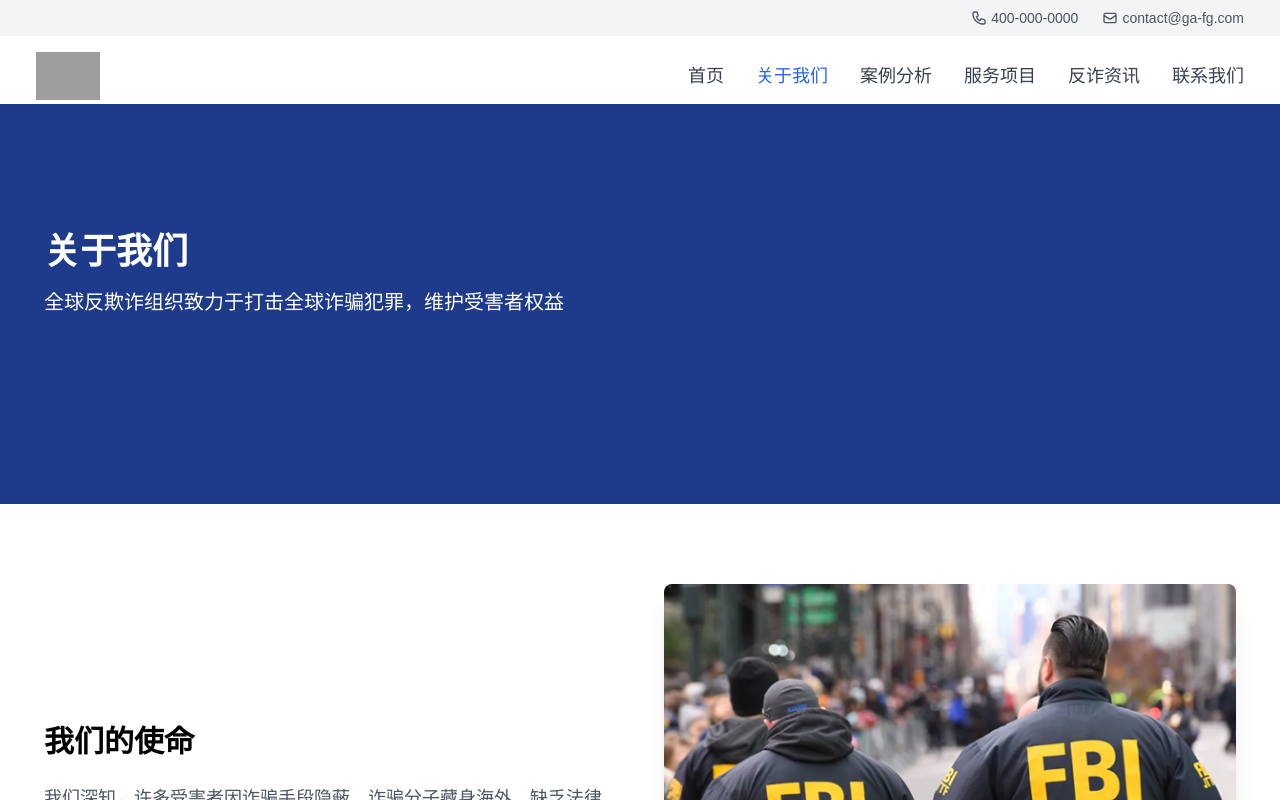
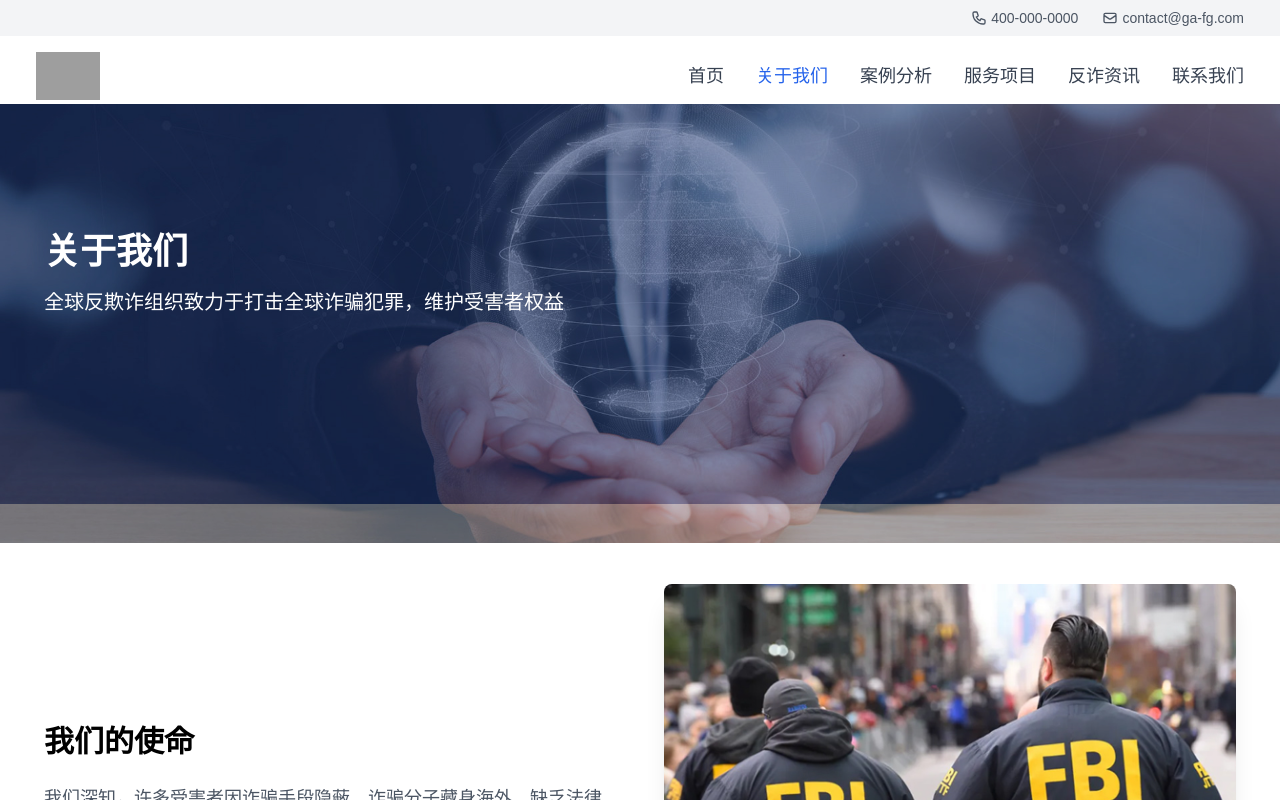
Before and after one commit to daji16868/qianduan, a React (Vite) app: page /about in a window 1280 px wide. Shown: the top 800 px of the page. Built offline with nearby package versions, Linux system fonts and the light colour scheme; grey boxes are pictures that could not be loaded.

Commit message:
将关于我们页面的蓝色背景替换为b1.jpg图片

```diff
--- a/src/pages/About.jsx
+++ b/src/pages/About.jsx
@@ -29,6 +29,13 @@ const About = () => {
     <div className="min-h-screen">
       {/* Hero Section */}
       <section className="relative h-[400px] bg-blue-900 text-white">
+        <LazyImage
+          src="/assets/images/b1.jpg"
+          alt="关于我们背景"
+          className="absolute inset-0 w-full h-full object-cover opacity-70"
+          loading="eager"
+          priority="high"
+        />
         <div className="relative container mx-auto px-6 py-32">
           <h1 className="text-4xl font-bold mb-4">关于我们</h1>
           <p className="text-xl max-w-2xl">
```
